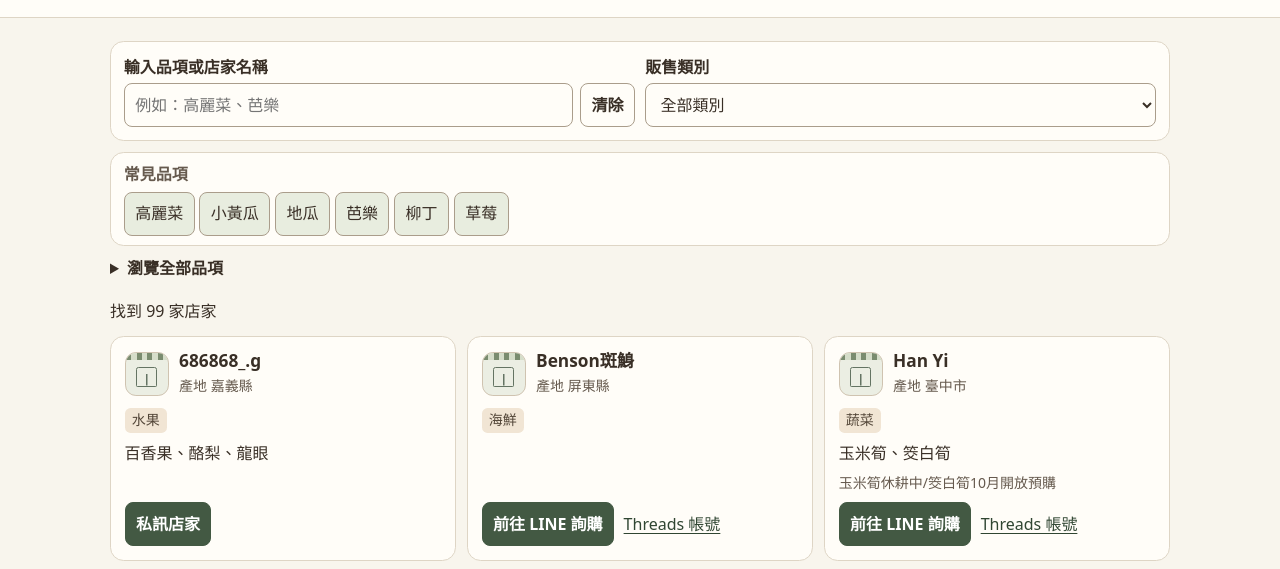
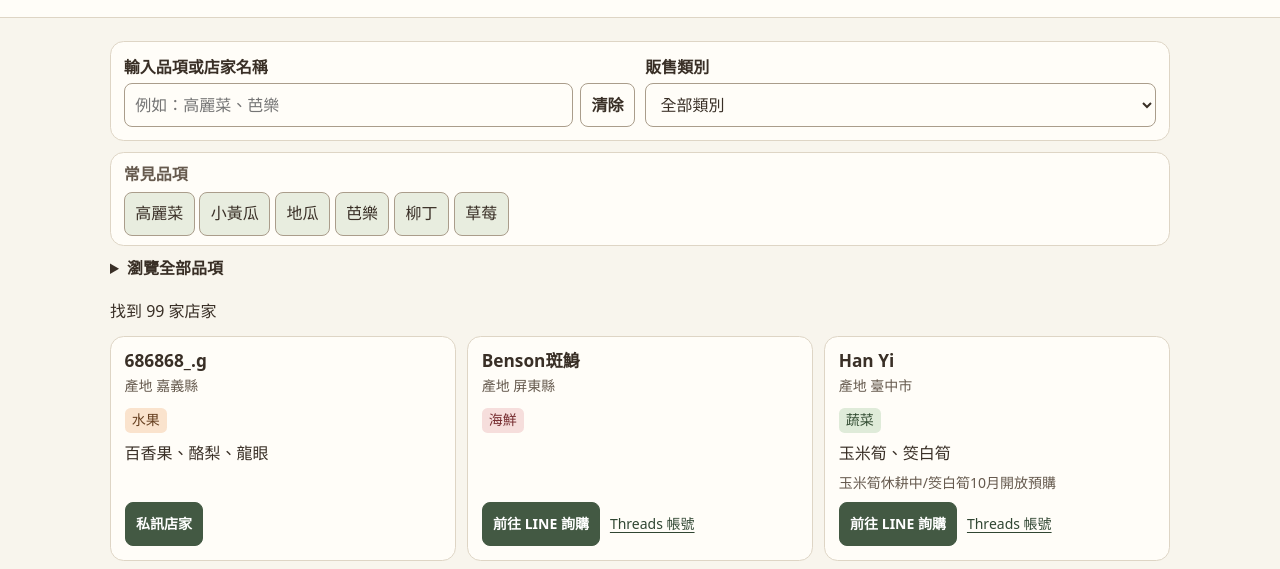
Before and after one commit to 93eun/cloud-market, a plain HTML site: page farms.html in a window 1280 px wide. Shown: the part 180-749 px from the top of the page. Drawn offline with Linux system fonts and the light colour scheme.

Commit message:
Group farm listings by purchase method with Notion category colors

```diff
--- a/farms.html
+++ b/farms.html
@@ -6,8 +6,8 @@
 <meta name="description" content="台灣小農購買指南，依節氣找當季蔬果、參考批發行情，直接前往小農的購買管道。">
 <meta name="theme-color" content="#f8f5ed">
 <title>小農名錄｜雲端菜市場</title>
-<link rel="stylesheet" href="market.css?v=11">
-<script defer src="market.js?v=11"></script>
+<link rel="stylesheet" href="market.css?v=12">
+<script defer src="market.js?v=12"></script>
 </head>
 <body>
 <aside class="safety-banner" aria-label="防詐提醒">
@@ -30,6 +30,7 @@
   </details>
   <p id="count" role="status">正在載入小農名錄。</p>
   <p id="no-results" hidden><a href="season.html">看當季推薦</a></p>
+  <div class="channel-links" id="channel-links" role="navigation" aria-label="跳到購買方式" hidden></div>
   <div class="grid farm-grid" id="farms"></div>
   <button id="more" type="button" hidden>顯示更多店家</button>
   <p class="meta">販售品項以店家公告為準。</p>
--- a/index.html
+++ b/index.html
@@ -6,8 +6,8 @@
 <meta name="description" content="台灣小農購買指南，依節氣找當季蔬果、參考批發行情，直接前往小農的購買管道。">
 <meta name="theme-color" content="#f8f5ed">
 <title>雲端菜市場</title>
-<link rel="stylesheet" href="market.css?v=11">
-<script defer src="market.js?v=11"></script>
+<link rel="stylesheet" href="market.css?v=12">
+<script defer src="market.js?v=12"></script>
 </head>
 <body>
 <aside class="safety-banner" aria-label="防詐提醒">
--- a/market.css
+++ b/market.css
@@ -143,34 +143,13 @@ footer { border-top: 1px solid var(--line); padding: .85rem 0; color: var(--mute
 @media (max-width: 410px) { .weekly-rows > div { grid-template-columns: 4.45rem minmax(0, 1fr); } }
 
 .farm-grid > .farm-card { padding: .85rem; }
-.farm-title { display: flex; gap: .65rem; align-items: center; width: 100%; }
-.farm-title > div { min-width: 0; }
 .farm-origin { margin-top: .2rem; color: var(--muted); font-size: .875rem; }
 .farm-categories { margin-top: .3rem; }
-.farm-icon {
-  flex: 0 0 2.75rem; height: 2.75rem; position: relative;
-  overflow: hidden; border: 1px solid #cfc3b0; border-radius: .68rem;
-  color: var(--green-dark); background: #ebeee3;
-}
-.farm-icon::before {
-  content: ""; position: absolute; inset: 0 0 auto; height: .46rem;
-  background: repeating-linear-gradient(90deg, #7a8c6f 0 .33rem, #d5ddc9 .33rem .66rem);
-}
-.farm-icon-tone-1 { background: #f5e7d8; color: #694b38; }
-.farm-icon-tone-1::before { background: repeating-linear-gradient(90deg, #b88b71 0 .33rem, #e8cdb8 .33rem .66rem); }
-.farm-icon-tone-2 { background: #f2ead6; color: #695633; }
-.farm-icon-tone-2::before { background: repeating-linear-gradient(90deg, #a8986c 0 .33rem, #e6d9b8 .33rem .66rem); }
 .product-suggestions { border: 1px solid var(--line); border-radius: var(--radius); padding: .6rem .8rem; background: var(--surface); }
 .product-suggestions p { margin: 0 0 .25rem; color: var(--muted); font-weight: 650; }
 .product-suggestions button { background: var(--green-wash); }
 .product-suggestions button:hover { background: var(--warm); }
 
-.farm-icon::after {
-  content: ""; position: absolute; inset: .85rem .64rem .52rem;
-  border: 1.5px solid currentColor; border-radius: .15rem .15rem .08rem .08rem;
-  background: linear-gradient(currentColor, currentColor) center bottom / 1.5px 64% no-repeat;
-  opacity: .72;
-}
 .seasonal-picks { display: grid; gap: .65rem; margin-top: .7rem; }
 .seasonal-row { display: grid; grid-template-columns: 3.4rem minmax(0, 1fr); gap: .6rem; align-items: start; }
 .seasonal-label { margin: 0; padding: .38rem .32rem; border-radius: .4rem; text-align: center; font-size: .96rem; }
@@ -185,3 +164,24 @@ footer { border-top: 1px solid var(--line); padding: .85rem 0; color: var(--mute
   .seasonal-items { gap: .35rem; }
   .seasonal-items > li { padding: .5rem .46rem; }
 }
+
+.tone-orange { background: #fae3cd; color: #684121; }
+.tone-green { background: #dfebd9; color: #314b31; }
+.tone-red { background: #f6dedc; color: #762d30; }
+.tone-rose { background: #f6d9ce; color: #752f26; }
+.tone-pink { background: #f4e0eb; color: #6e3b59; }
+.tone-blue { background: #deebf5; color: #2f516c; }
+.tone-neutral { background: #f2eee7; color: #514a3e; }
+.tone-gray { background: #e6e7e6; color: #414742; }
+.tone-brown { background: #eddfd3; color: #62432f; }
+.tone-yellow { background: #faedc4; color: #624b19; }
+.purchase-group { width: 100%; margin: .35rem 0 .9rem; }
+.purchase-group .grid { margin-top: .5rem; }
+.purchase-group h2 { scroll-margin-top: 1rem; }
+.channel-links { display: flex; flex-wrap: wrap; gap: .35rem; margin: .55rem 0 .8rem; }
+.channel-label {
+  display: inline-flex; align-items: center; padding: .25rem .65rem;
+  border-radius: .4rem; font-size: 1rem; font-weight: 720;
+}
+.channel-links a { min-height: 44px; font-size: .875rem; }
+.farm-card .links a { font-size: .875rem; }
--- a/market.js
+++ b/market.js
@@ -62,17 +62,25 @@ const browseGroups = new Map([
   ['溫室葡萄', '葡萄'],
   ['麻豆文旦', '文旦'],
 ]);
-const channelLabels = new Map([
-  ['官方line', '前往 LINE 詢購'],
-  ['私訊訂購', '私訊店家'],
-  ['官方網站', '前往店家網站'],
-  ['FB社團', '前往 Facebook 社團'],
-  ['賣貨便', '到賣貨便選購'],
-  ['google表單', '開啟訂購表單'],
-  ['全家', '前往全家賣場'],
-  ['蝦皮', '前往蝦皮賣場'],
-  ['momo', '前往 momo 賣場'],
+const categoryColors = new Map([
+  ['水果', 'orange'], ['蔬菜', 'green'], ['海鮮', 'red'], ['肉品', 'rose'],
+  ['食用花卉/天然調味', 'pink'], ['懶人料理包', 'blue'], ['蛋奶類', 'neutral'],
+  ['米麵雜糧', 'gray'], ['天然清潔用品', 'brown'], ['官方平台', 'yellow'],
 ]);
+const channels = new Map([
+  ['官方line', {name: 'LINE 訂購', action: '前往 LINE 詢購', color: 'neutral'}],
+  ['私訊訂購', {name: '私訊訂購', action: '私訊店家', color: 'orange'}],
+  ['官方網站', {name: '官方網站', action: '前往店家網站', color: 'red'}],
+  ['FB社團', {name: 'Facebook 社團', action: '前往 Facebook 社團', color: 'green'}],
+  ['賣貨便', {name: '賣貨便', action: '到賣貨便選購', color: 'brown'}],
+  ['google表單', {name: 'Google 表單', action: '開啟訂購表單', color: 'yellow'}],
+  ['全家', {name: '全家賣場', action: '前往全家賣場', color: 'pink'}],
+  ['蝦皮', {name: '蝦皮賣場', action: '前往蝦皮賣場', color: 'gray'}],
+  ['momo', {name: 'momo 賣場', action: '前往 momo 賣場', color: 'blue'}],
+]);
+const threadsChannel = {name: 'Threads 聯絡', color: 'gray'};
+const otherChannel = {name: '其他購買方式', color: 'neutral'};
+const byStroke = new Intl.Collator('zh-Hant-TW', {collation: 'stroke'});
 let visibleCount = pageSize;
 let farms = [];
 let directoryReady = false;
@@ -198,7 +206,9 @@ function renderSuggestions(query, category) {
 
 function renderFarms() {
   const query = searchKey($('search').value);
-  const category = $('category')?.value;
+  const select = $('category');
+  const category = select?.value;
+  if (select) select.className = category ? 'tone-' + (categoryColors.get(category) || 'neutral') : '';
   const homeResults = $('search-results');
   if (homeResults) {
     homeResults.hidden = !query;
@@ -219,25 +229,58 @@ function renderFarms() {
   $('count').textContent = results.length ? '找到 ' + results.length + ' 家店家' :
     '名錄目前沒有符合的店家。可換個名稱，或清除篩選重找。';
   $('no-results').hidden = Boolean(results.length);
-  $('more').hidden = results.length <= visibleCount;
-  $('farms').replaceChildren(...results.slice(0, visibleCount).map(({farm, items}) => {
+  const listing = $('farms');
+  const channelLinks = $('channel-links');
+  const grouped = Boolean(category && channelLinks);
+  $('more').hidden = grouped || results.length <= visibleCount;
+  if (channelLinks) {
+    channelLinks.hidden = !grouped || !results.length;
+    channelLinks.replaceChildren();
+  }
+  if (!grouped) {
+    listing.replaceChildren(...results.slice(0, visibleCount).map(farmCard));
+    return;
+  }
+
+  const groups = new Map();
+  for (const result of results) {
+    const farm = result.farm;
+    const channel = farm['傳送門'] ? channels.get(farm['購買管道']) || otherChannel :
+      farm['@帳號'] ? threadsChannel : otherChannel;
+    if (!groups.has(channel)) groups.set(channel, []);
+    groups.get(channel).push(result);
+  }
+  const sections = [];
+  const sortedGroups = [...groups].sort(([a], [b]) => byStroke.compare(a.name, b.name));
+  for (const [channel, entries] of sortedGroups) {
+    entries.sort((a, b) => byStroke.compare(a.farm['品牌名稱'], b.farm['品牌名稱']));
+    const id = 'purchase-group-' + (sections.length + 1);
+    const jump = element('a', channel.name, 'channel-label tone-' + channel.color);
+    jump.href = '#' + id;
+    channelLinks.append(jump);
+    const section = element('section', '', 'purchase-group');
+    section.setAttribute('aria-labelledby', id);
+    const heading = element('h2', channel.name, 'channel-label tone-' + channel.color);
+    heading.id = id;
+    const cards = element('div', '', 'grid farm-grid');
+    cards.append(...entries.map(farmCard));
+    section.append(heading, cards);
+    sections.push(section);
+  }
+  listing.replaceChildren(...sections);
+}
+
+function farmCard({farm, items}) {
   const card = element('article', '', 'card farm-card');
-    const title = element('div', '', 'farm-title');
-    const profileText = element('div', '');
-    const brand = farm['品牌名稱'];
-    const icon = element('span', '', 'farm-icon');
-    icon.setAttribute('aria-hidden', 'true');
-    const tone = (brand.codePointAt(0) || 0) % 3;
-    icon.classList.add('farm-icon-tone-' + tone);
-    profileText.append(
-      element('h3', brand),
+  card.append(
+    element('h3', farm['品牌名稱']),
     element('p', '產地 ' + (farm['產地縣市'] || '未提供'), 'farm-origin')
   );
-    title.append(icon, profileText);
-    card.append(title);
   if (farm.categories.length) {
     const categories = element('div', '', 'farm-categories');
-      for (const category of farm.categories) categories.append(element('span', category, 'tag'));
+    for (const category of farm.categories) {
+      categories.append(element('span', category, 'tag tone-' + (categoryColors.get(category) || 'neutral')));
+    }
     card.append(categories);
   }
   if (items.length) {
@@ -249,7 +292,7 @@ function renderFarms() {
   }
   if (farm['備註']) card.append(element('p', farm['備註'], 'meta'));
   const links = element('div', '', 'links');
-    const purchase = safeLink(channelLabels.get(farm['購買管道']) || '前往購買管道', farm['傳送門']);
+  const purchase = safeLink(channels.get(farm['購買管道'])?.action || '前往購買管道', farm['傳送門']);
   const profile = safeLink(purchase ? 'Threads 帳號' : '前往店家 Threads', farm['@帳號']);
   if (purchase) {
     purchase.className = 'purchase';
@@ -261,7 +304,6 @@ function renderFarms() {
   }
   if (links.childNodes.length) card.append(links);
   return card;
-  }));
 }
 
 function resetResults() {
```
Also changed, not shown: prices.html (+2 -2 lines), season.html (+2 -2 lines). Lines whose indentation alone changed are shown as unchanged.
